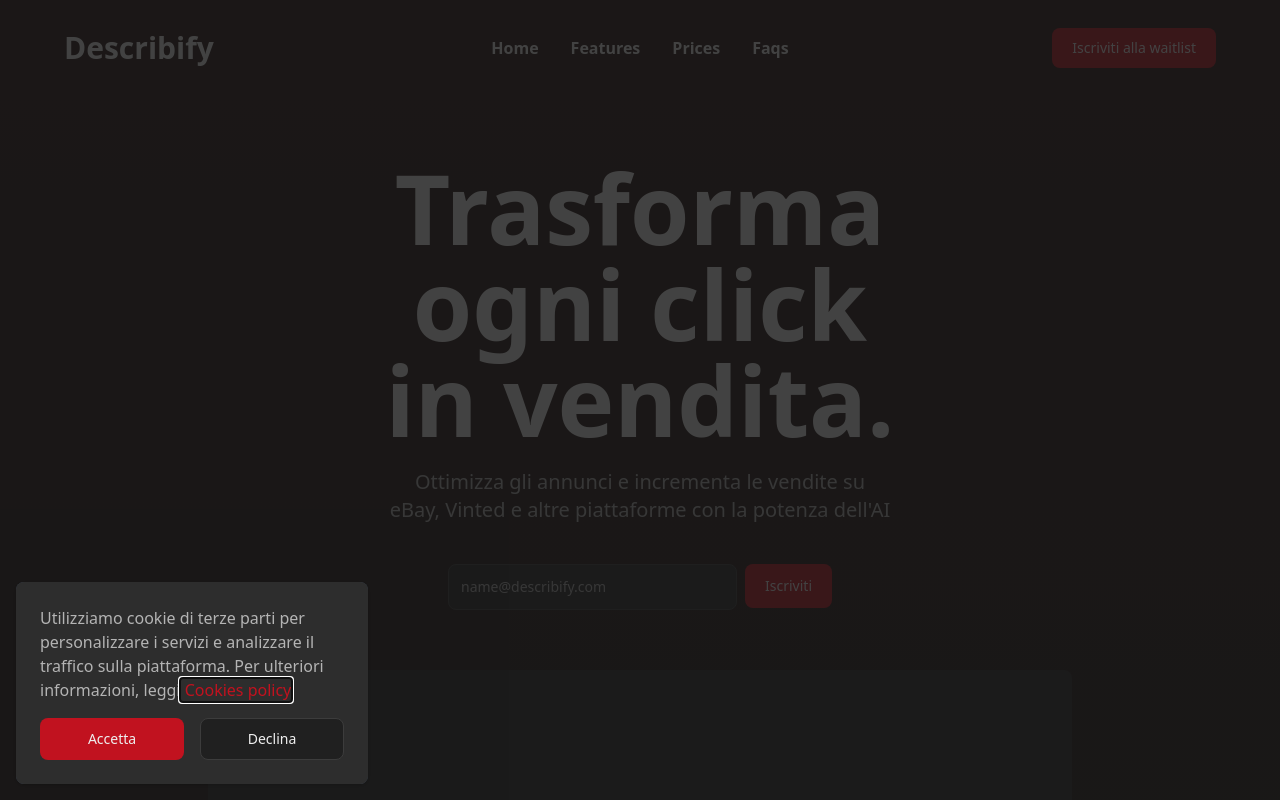
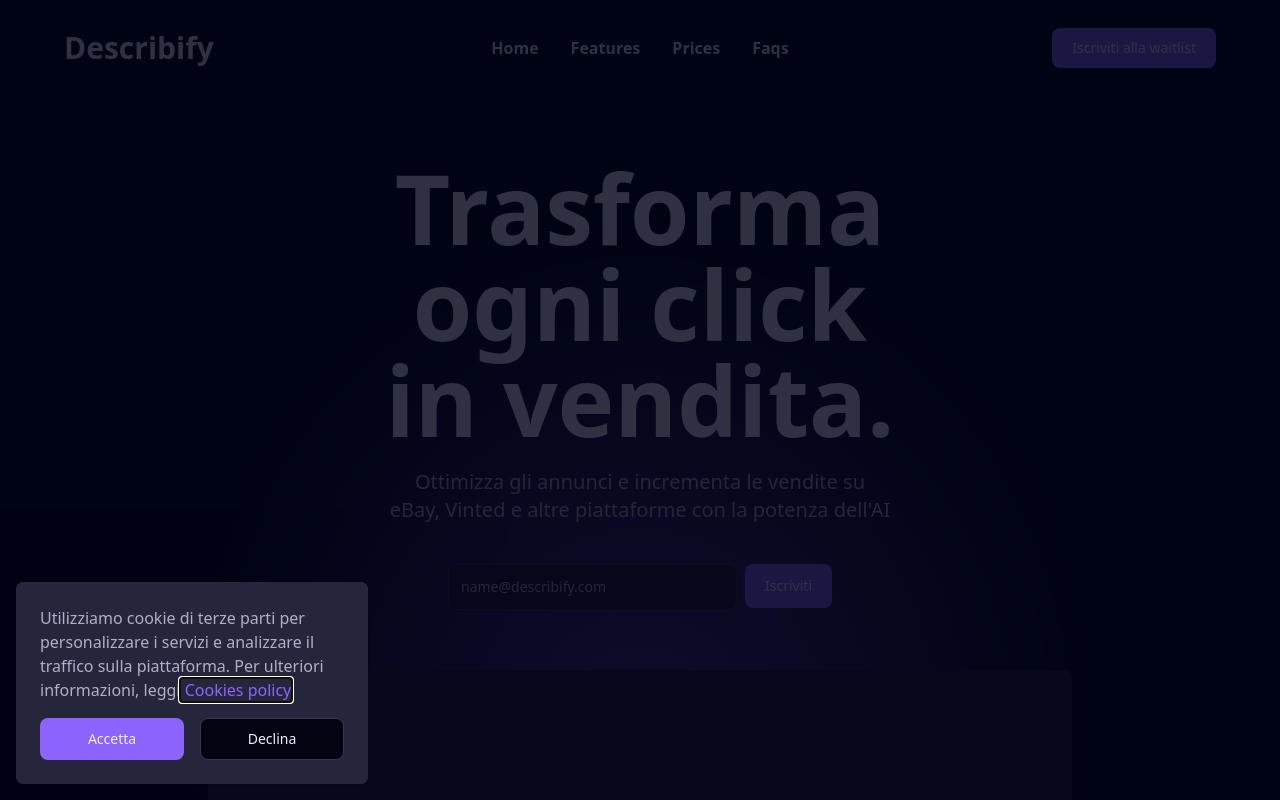
Before and after one commit to Danilo-Masi/Describify-client, a React (Vite) app: page / in a window 1280 px wide. Shown: the top 800 px of the page. Built offline with nearby package versions, Linux system fonts and the light colour scheme; no server answers.

Commit message:
Describify

```diff
--- a/src/components/Hero.tsx
+++ b/src/components/Hero.tsx
@@ -1,7 +1,6 @@
 //I18Next
 import { useTranslation } from 'react-i18next';
 //Components
-import { ContainerComponents } from "./Layout";
 import Intestazione from "./Intestazione";
 import WaitlistGadget from "./WaitlistGadget";
 
@@ -14,7 +13,7 @@ export default function Hero({ id }: HeroProps) {
     const { t } = useTranslation();
 
     return (
-        <ContainerComponents gap="gap-y-10" id={id}>
+        <div id={id} className="w-[90%] h-auto flex flex-col items-center justify-start gap-y-10 py-16 dark:bg-dark-gradient">
                 <Intestazione
                     titleDimension='text-7xl'
                     mdTitleDimension='md:text-8xl'
@@ -22,9 +21,7 @@ export default function Hero({ id }: HeroProps) {
                     titleValue={t('heroTitle')}
                     descriptionValue={t('heroDescription')} />
                 <WaitlistGadget />
-            <div className="w-full md:w-3/4 h-[80svh] bg-custom-elevation3 dark:bg-dark-elevation3 rounded-lg mt-5">
-
+                <div className="w-full md:w-3/4 h-[80svh] bg-custom-elevation3 dark:bg-dark-elevation3 rounded-lg mt-5"></div>
         </div>
-        </ContainerComponents>
     );
 }
--- a/src/components/Layout.tsx
+++ b/src/components/Layout.tsx
@@ -11,7 +11,7 @@ interface LayoutProps {
 
 export function Layout({ children, padding, mdFlexOrientation, mdHeight, justifyPosition, bgColor }: LayoutProps) {
     return (
-        <div className={`w-full h-auto flex flex-col items-center ${justifyPosition ? justifyPosition : 'justify-start'} ${mdHeight} ${mdFlexOrientation} ${padding} ${bgColor ? bgColor : 'bg-custom-background dark:bg-dark-gradient '}`}>
+        <div className={`w-full h-auto flex flex-col items-center ${justifyPosition ? justifyPosition : 'justify-start'} ${mdHeight} ${mdFlexOrientation} ${padding} ${bgColor ? bgColor : 'bg-custom-background dark:bg-dark-background'}`}>
             {children}
         </div>
     );
@@ -26,7 +26,7 @@ interface ContainerComponentsProps {
 export function ContainerComponents({ children, id, gap }: ContainerComponentsProps) {
     return (
         <div
-            className={`w-[90%] h-auto flex flex-col items-center justify-start py-16 ${gap ? gap : 'gap-y-10'} `}
+            className={`w-[90%] h-auto flex flex-col items-center justify-start py-16 ${gap ? gap : 'gap-y-10'}`}
             id={id}>
             {children}
         </div>
--- /dev/null
+++ b/src/components/PriceCard.tsx
@@ -0,0 +1,16 @@
+export default function PriceCard() {
+  return (
+    <div className="w-full h-auto flex flex-col rounded-lg p-5 gap-y-5 bg-custom-elevation dark:bg-dark-elevation2 border border-custom-borderColor dark:border-dark-borderColor">
+      <p className="text-2xl font-semibold text-custom-textPrimaryGray dark:text-dark-textPrimaryGray">Free</p>
+      <p className="text-xl font-semibold text-custom-textPrimaryGray dark:text-dark-textPrimaryGray">$0
+        <span className="text-md font-medium text-custom-textSecondaryGray dark:text-dark-textSecondaryGray"> / month</span>
+      </p>
+      <p className="text-md font-medium text-custom-textSecondaryGray dark:text-dark-textSecondaryGray">sdjbdsj sdnbdsjbnds dsbnadsjn jdajdasbj jbaj</p>
+      <button
+        type="button"
+        className="text-dark-textPrimaryGray bg-custom-solidColor dark:bg-dark-solidColor hover:bg-custom-hoverColor dark:hover:bg-dark-hoverColor font-medium rounded-lg text-sm px-5 py-2.5">
+        Abbonati
+      </button>
+    </div>
+  );
+}
--- a/src/components/Prices.tsx
+++ b/src/components/Prices.tsx
@@ -3,7 +3,7 @@ import { useTranslation } from 'react-i18next';
 //Components
 import { ContainerComponents } from "./Layout";
 import Intestazione from "./Intestazione";
-import FormCredit from "./FormCredit";
+import PriceCard from './PriceCard';
 
 interface PricesProps {
   id: string;
@@ -22,7 +22,11 @@ export default function Prices({ id, accessToken }: PricesProps) {
         badgeValue={t('pricesBadge').toUpperCase()}
         titleValue={t('pricesTitle')}
         descriptionValue={t('pricesDescription')} />
-      <FormCredit />
+      <div className='w-full md:w-4/5 h-auto flex flex-col md:flex-row gap-5'>
+        <PriceCard />
+        <PriceCard />
+        <PriceCard />
+      </div>
     </ContainerComponents>
   )
 }
--- a/tailwind.config.js
+++ b/tailwind.config.js
@@ -10,58 +10,59 @@ export default {
       colors: {
         // Colori per la light mode
         custom: {
-          accent: '#C1121F', // Colore primario
-          accentAlternativo: '#3EEDE0', // Colore alternativo
+          accent: '#8E64FF', // Colore primario
+          accentAlternativo: '#f92672', // Colore alternativo
           background: '#FAFAFA', // Sfondo chiaro (0)
-          elevation: '#F7F7F7', // Sfondo elavato (1)
-          elevation2: '#F3F3F3', //Sfondo elevato2 (2)
-          elevation3: '#EAEAEA', //Sfondo elevato3 (3)
-          elevation4: '#E2E2E2', //Sfondo elevato4 (4)
-          disabled: '#DADADA', //Disabilitato (5)
-          borderColor: '#F6B7AF', //Bordo normale colorato (6)
-          borderGray: '#D2D2D2', //Bordo normale grigio (6)
-          borderFocusColor: '#EDA29B', //Border focus colorato (7)
-          borderFocusGray: '#C7C7C7', //Border focus grigio (7)
-          borderRingColor: '#E4887F', //Border ring colorato (8)
-          borderRingGray: '#B3B3B3', //Border ring grigio (8)
-          solidColor: '#C1121F', //Colore solido (9) //Per i bottoni
-          solidGray: '#858585', //Grigio solido (9) //Per i bottoni
-          hoverColor: '#B0000C', //Hover colorato (10)
-          hoverGray: '#7A7A7A', //Hover grigio (10)
-          textSecondaryColor: '#C71D25', // Testo secondario colorato (11)
-          textSecondaryGray: '#5C5C5C', //Testo secondario grigio (11)
-          textPrimaryColor: '#651716', // Testo primario colorato (12)
-          textPrimaryGray: '#202020', //Testo primario grigio (12)
+          elevation: '#F6F7FA', // Sfondo elavato (1)
+          elevation2: '#F2F3F9', //Sfondo elevato2 (2)
+          elevation3: '#E8E9F4', //Sfondo elevato3 (3)
+          elevation4: '#DFE1EF', //Sfondo elevato4 (4)
+          disabled: '#D7D9EB', //Disabilitato (5)
+          borderColor: '#CAC1FF', //Bordo normale colorato (6)
+          borderGray: '#CED0E6', //Bordo normale grigio (6)
+          borderFocusColor: '#B8ABFA', //Border focus colorato (7)
+          borderFocusGray: '#C3C5DF', //Border focus grigio (7)
+          borderRingColor: '#A28EF4', //Border ring colorato (8)
+          borderRingGray: '#AFB2CD', //Border ring grigio (8)
+          solidColor: '#8E64FF', //Colore solido (9) //Per i bottoni
+          solidGray: '#82849E', //Grigio solido (9) //Per i bottoni
+          hoverColor: '#8256F0', //Hover colorato (10)
+          hoverGray: '#787A93', //Hover grigio (10)
+          textSecondaryColor: '#673CC6', // Testo secondario colorato (11)
+          textSecondaryGray: '#5A5C74', //Testo secondario grigio (11)
+          textPrimaryColor: '#361F6B', // Testo primario colorato (12)
+          textPrimaryGray: '#1D1E30', //Testo primario grigio (12)
         },
         // Colori per la dark mode
         dark: {
-          accent: '#C1121F', // Colore primario
-          accentAlternativo: '#3EEDE0', // Colore alternativo
-          background: '#181818', // Sfondo scuro (0)
-          elevation: '#202020', // Sfondo elavato (1)
-          elevation2: '#1F1F1F', //Sfondo elevato2 (2)
-          elevation3: '#272727', //Sfondo elevato3 (3)
-          elevation4: '#2D2D2D', //Sfondo elevato4 (4)
-          disabled: '#343434', //Disabilitato (5)
-          borderColor: '#82040F', //Bordo normale colorato (6)
-          borderGray: '#3C3C3C', //Bordo normale grigio (6)
-          borderFocusColor: '#9D191D', //Border focus colorato (7)
-          borderFocusGray: '#494949', //Border focus grigio (7)
-          borderRingColor: '#CB2228', //Border ring colorato (8)
-          borderRingGray: '#606060', //Border ring grigio (8)
-          solidColor: '#C1121F', //Colore solido (9) //Per i bottoni
-          solidGray: '#6E6E6E', //Grigio solido (9) //Per i bottoni
-          hoverColor: '#A32022', //Hover colorato (10)
-          hoverGray: '#7B7B7B', //Hover grigio (10)
-          textSecondaryColor: '#FF8C81', // Testo secondario colorato (11)
-          textSecondaryGray: '#B4B4B4', //Testo secondario grigio (11)
-          textPrimaryColor: '#FFCFC8', // Testo primario colorato (12)
-          textPrimaryGray: '#EEE', //Testo primario grigio (12)
+          accent: '#8E64FF', // Colore primario
+          accentAlternativo: '#f92672', // Colore alternativo
+          background: '#010314', // Sfondo scuro (0)
+          elevation: '#030311', // Sfondo elavato (1)
+          elevation2: '#131427', //Sfondo elevato2 (2)
+          elevation3: '#1E1F33', //Sfondo elevato3 (3)
+          elevation4: '#25263C', //Sfondo elevato4 (4)
+          disabled: '#2D2E44', //Disabilitato (5)
+          borderColor: '#483284', //Bordo normale colorato (6)
+          borderGray: '#35374D', //Bordo normale grigio (6)
+          borderFocusColor: '#573F9B', //Border focus colorato (7)
+          borderFocusGray: '#43455C', //Border focus grigio (7)
+          borderRingColor: '#6C4FBF', //Border ring colorato (8)
+          borderRingGray: '#5C5E76', //Border ring grigio (8)
+          solidColor: '#8E64FF', //Colore solido (9) //Per i bottoni
+          solidGray: '#696C84', //Grigio solido (9) //Per i bottoni
+          hoverColor: '#8256F0', //Hover colorato (10)
+          hoverGray: '#777992', //Hover grigio (10)
+          textSecondaryColor: '#B9A2FF', // Testo secondario colorato (11)
+          textSecondaryGray: '#AFB1CC', //Testo secondario grigio (11)
+          textPrimaryColor: '#E1DCFF', // Testo primario colorato (12)
+          textPrimaryGray: '#EAEDFF', //Testo primario grigio (12)
         }
       },
       backgroundImage: {
         'custom-gradient': 'linear-gradient(to bottom, #D65A61, #FAFAFA, #FAFAFA, #FAFAFA, #FAFAFA)', //Gradient chiaro
-        'dark-gradient': 'linear-gradient(to bottom, #271513, #181818, #181818, #271513, #181818)', //Gradient scuro
+        'dark-gradient': 'radial-gradient(40% 40% at 50% 50%, #010314 0%, #483284 5%, #010314 100%)', //Gradient scuro md
+        'hero-pattern': "url('./assets/images/hero.jpeg')",
       }
     },
   },
```
Also changed, not shown: 1 other file (tests, documents, lock files or other folders). Lines whose indentation alone changed are shown as unchanged.
